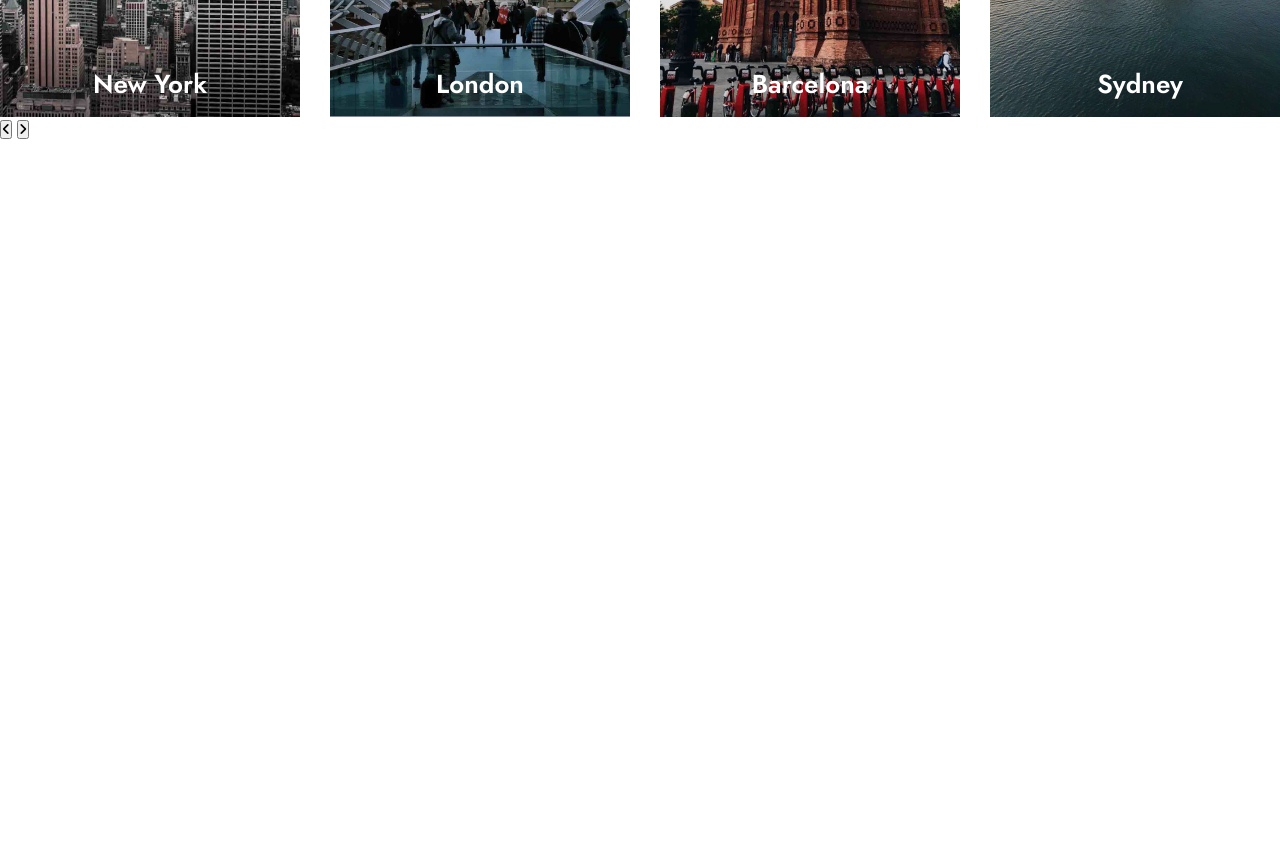
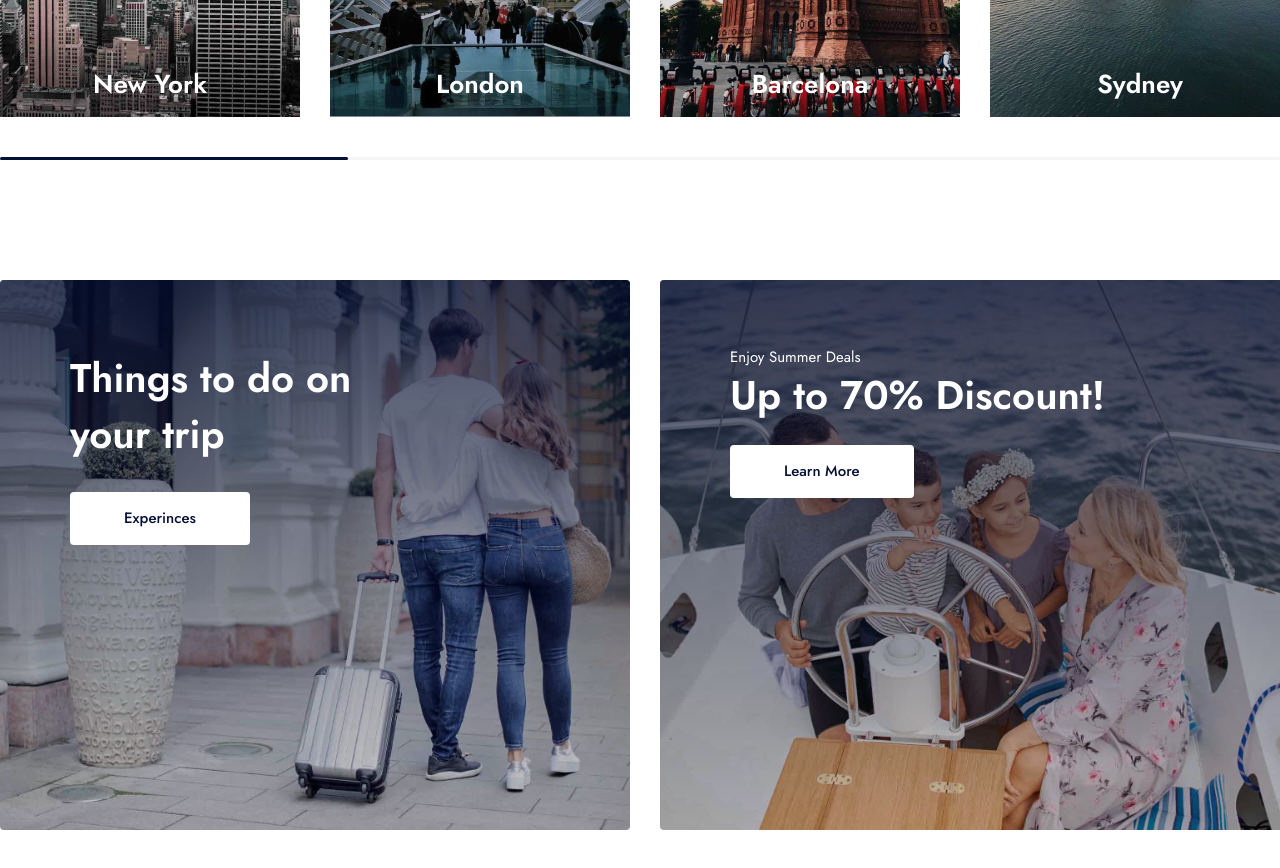
Before and after one commit to prantomollick/GoOutFilter-Travel-and-Tour-Agency-HTML-Template, a website: page index.html in a window 1280 px wide. Shown: the part 1380-2248 px from the top of the page. Before the commit the page ends 1641 px from the top, so only its background shows below. Drawn offline with Linux system fonts and the light colour scheme.

Commit message:
banner task is done

```diff
--- a/index.html
+++ b/index.html
@@ -102,9 +102,10 @@
       </div>
     </section>
 
-    <section class="destinations" id="destinations">
+    <section class="destinations-section" id="destinations">
       <div class="container">
-        <div class="destinations__head">
+
+        <div class="destination__head">
           <div>
             <h2 class="heading-secondary">Popular Destinations</h2>
             <p class="heading-secondary__sub-text">These popular destinations have a lot to offer</p>
@@ -114,8 +115,9 @@
             </svg></a>
         </div>
 
-        <div class="slides">
-          <div class="slide">
+        <div class="slides destination__slides">
+          <div class="slides__content">
+            <div class="slides__slide">
               <a href="#" class="destination-card">
                 <div class="destination-card__wrapper">
                   <div class="destination-card__img-wrapper">
@@ -193,10 +195,33 @@
             <button class="slides__btn slides__btn--right" aria-label="slide-left-button"><i
                 class="fa-solid fa-angle-right"></i></button>
           </div>
-
           <div class="slides__controler">
             <div class="slides__controler--line"></div>
           </div>
+        </div>
+
+
+        <div class="destination__banner banner">
+          <div class="banner__card banner__card--1">
+            <img src="img/destination-6.jpg" alt="you on trip" class="banner__card-img">
+            <div class="banner__card-content">
+              <h4 class="banner__card-heading banner__card-heading--1">Things to do on your trip</h4>
+              <a href="#hero" class="banner__card-btn">Experinces</a>
+            </div>
+          </div>
+
+          <div class="banner__card banner__card--2">
+            <img src="img/destination-7.jpg" alt="you on trip" class="banner__card-img">
+            <div class="banner__card-content">
+              <p class="banner__card-text">Enjoy Summer Deals</p>
+              <h4 class="banner__card-heading">Up to 70% Discount!</h4>
+              <a href="#hero" class="banner__card-btn">Learn More</a>
+            </div>
+          </div>
+
+        </div>
+
+
       </div>
     </section>
 
--- a/sass/base/_base.scss
+++ b/sass/base/_base.scss
@@ -8,10 +8,13 @@
   --color-grey-light-1: #E5F0FD;
   --color-grey-light-2: #DDDDDD;
   --color-grey-light-3: #DADFE6;
+  --color-grey-light-4: #f5f5f5;
 
   --color-grey-dark-1: #697488;
 
   --color-white: #fff;
+
+  --box-shadow-light-1: 0px 1rem 3.5rem 0px rgba(5, 16, 54, 0.1);
 }
 
 
--- /dev/null
+++ b/sass/components/_banner-card.scss
@@ -0,0 +1,79 @@
+.banner {
+  &__card {
+    flex: 63rem 0 0;
+    -ms-flex: 63rem 0 0;
+    height: 55rem;
+    position: relative;
+    border-radius: 4px;
+    overflow: hidden;
+
+  }
+
+  &__card::before {
+    content: '';
+    width: 100%;
+    height: 100%;
+    position: absolute;
+    top: 0;
+    left: 0;
+    background: linear-gradient(180deg, rgba(5, 16, 54, 0.7) 0%, rgba(5, 16, 54, 0) 100%);
+    z-index: 1;
+  }
+
+  &__card-img {
+    height: 100%;
+    width: 100%;
+    object-fit: cover;
+    filter: brightness(80%);
+  }
+
+  &__card-content {
+    position: absolute;
+    top: 0;
+    left: 0;
+    padding: 7rem;
+    z-index: 3;
+  }
+
+  &__card-text {
+    font-size: 1.5rem;
+    font-weight: 400;
+    line-height: 1;
+    margin-bottom: 1rem;
+    color: var(--color-white);
+  }
+
+  &__card-heading {
+    font-size: 4rem;
+    line-height: 1;
+    margin-bottom: 3rem;
+    font-weight: 600;
+    color: var(--color-white);
+
+    &--1 {
+      width: 29.4rem;
+      line-height: 1.4;
+    }
+  }
+
+  &__card-btn,
+  &__card-btn:link,
+  &__card-btn:visited {
+    text-decoration: none;
+    display: inline-block;
+    font-size: 1.5rem;
+    font-weight: 500;
+    line-height: 1;
+    padding: 1.9rem 5.4rem;
+    color: var(--color-primary-dark-4);
+    background-color: var(--color-white);
+    border-radius: 4px;
+    transition: all 0.2s ease;
+  }
+
+  &__card-btn:hover,
+  &__card-btn:active {
+    background-color: var(--color-primary);
+    color: var(--color-white);
+  }
+}
--- a/sass/components/_btn.scss
+++ b/sass/components/_btn.scss
@@ -21,7 +21,6 @@
     line-height: 1;
     text-decoration: none;
     border-radius: 4px;
-
     padding: 1.5rem 3rem;
     // display: flex;
     // align-items: center;
@@ -36,6 +35,7 @@
     color: var(--color-primary-dark-4);
     background-color: var(--color-white);
   }
+
 
   &__link--outline {
     display: inline-block;
--- a/sass/layout/_destination.scss
+++ b/sass/layout/_destination.scss
@@ -1,4 +1,83 @@
-.slide {
+.destination__head {
+  display: flex;
+  justify-content: space-between;
+  align-items: flex-end;
+  margin-bottom: 4rem;
+}
+
+.slides {
+
+  &__content {
+    position: relative;
+  }
+
+  &__slide {
+    display: flex;
+    gap: 3rem;
+  }
+
+  &__btn {
+    width: 4rem;
+    height: 4rem;
+    border-radius: 10rem;
+    border: none;
+    background-color: var(--color-white);
+    box-shadow: var(--box-shadow-light-1);
+    position: absolute;
+    z-index: 10;
+    top: 50%;
+    transform: translateY(-50%);
+    display: flex;
+    align-items: center;
+    justify-content: center;
+    transition: all 0.2s ease;
+
+    i {
+      color: var(--color-primary-dark-4);
+      font-size: 1.6rem;
+    }
+
+    &--left {
+      left: 0;
+    }
+
+    &--right {
+      right: 0;
+    }
+
+    &:hover {
+      background-color: var(--color-primary);
+
+      i {
+        color: var(--color-white);
+      }
+    }
+  }
+
+  &__controler {
+    width: 100%;
+    height: 3px;
+    background-color: var(--color-grey-light-4);
+    margin-top: 4rem;
+    display: flex;
+    align-items: center;
+    transition: all 0.3s ease;
+    border-radius: 2rem;
+
+    &--line {
+      height: 100%;
+      width: 34.8rem;
+      background-color: var(--color-primary-dark-4);
+      border-radius: 2rem;
+    }
+  }
+}
+
+.destination__slides {
+  margin-bottom: 12rem;
+}
+
+.destination__banner {
   display: flex;
   gap: 3rem;
 }
--- a/sass/layout/_navigation.scss
+++ b/sass/layout/_navigation.scss
@@ -63,8 +63,6 @@
 
 
 
-
-
 }
 
 .main-nav {
--- a/sass/main.scss
+++ b/sass/main.scss
@@ -11,7 +11,8 @@
 
 @import "components/btn";
 @import "components/searchbox";
-@import "components/card";
+@import "components/destination-card";
+@import "components/banner-card";
 
 
 @import "layout/navigation";
--- a/sass/pages/_home.scss
+++ b/sass/pages/_home.scss
@@ -11,13 +11,10 @@
   align-items: flex-end;
 }
 
-.destinations {
+.destinations-section {
   padding: 12rem 0;
 
-  &__head {
-    display: flex;
-    justify-content: space-between;
-    align-items: flex-end;
-    margin-bottom: 4rem;
+  &__banner {
+    padding: 12rem 0 0 0;
   }
 }
```
Also changed, not shown: css/style.css, sass/components/_destination-card.scss (renamed from sass/components/_card.scss). Lines whose indentation alone changed are shown as unchanged.
